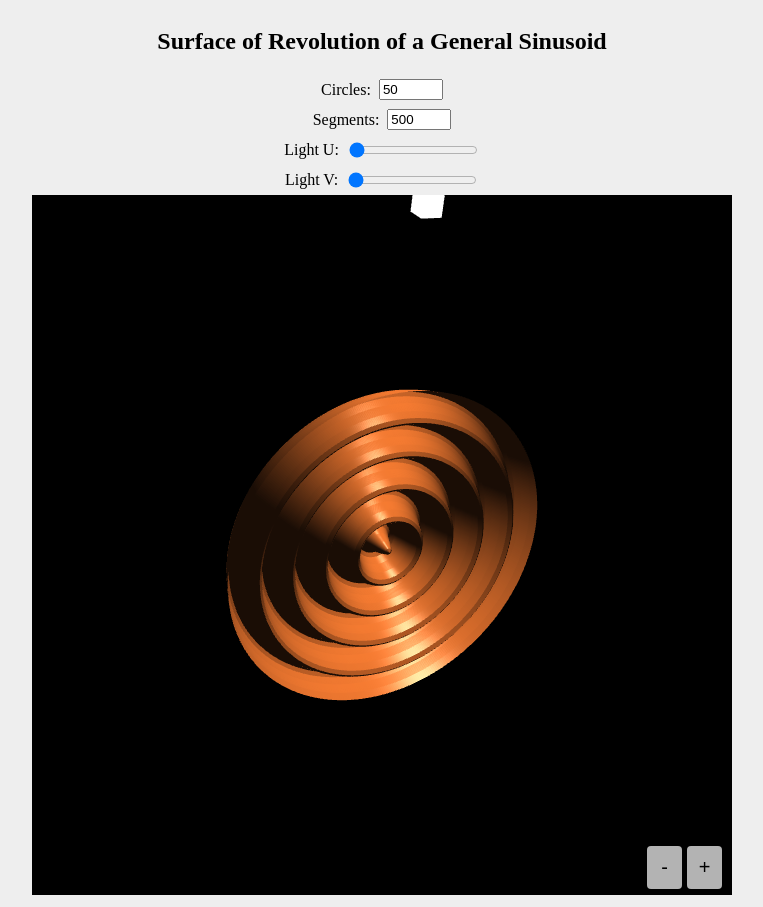
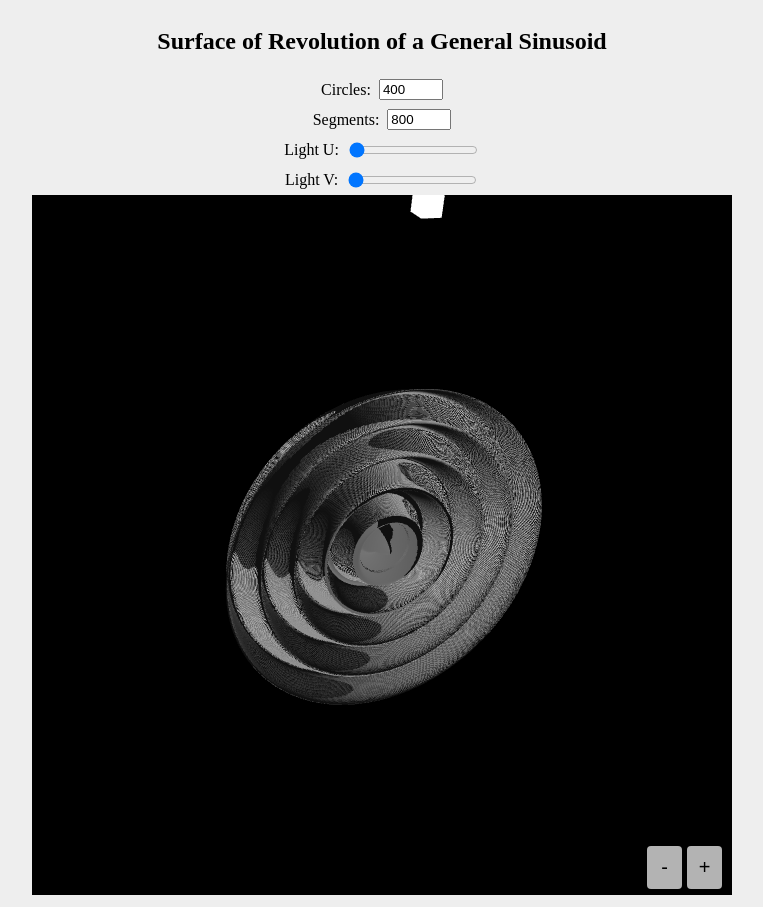
Before and after one commit to Gepuy/Visualization-of-graphical-and-geometric-information, a plain HTML site: page index.html in a window 1280 px wide. Shown: the whole page, without its empty margins (258-1021 px from the left). Drawn offline with Linux system fonts and the light colour scheme.

Commit message:
feat: texturing

```diff
--- /dev/null
+++ b/TextureHandler.mjs
@@ -0,0 +1,24 @@
+export default function LoadTexture(gl, url)
+{
+    var texture = gl.createTexture();
+
+    gl.bindTexture(gl.TEXTURE_2D, texture);
+    gl.texParameteri(gl.TEXTURE_2D, gl.TEXTURE_WRAP_S, gl.CLAMP_TO_EDGE);
+    gl.texParameteri(gl.TEXTURE_2D, gl.TEXTURE_WRAP_T, gl.CLAMP_TO_EDGE);
+    gl.texParameteri(gl.TEXTURE_2D, gl.TEXTURE_MIN_FILTER, gl.LINEAR);
+    gl.texParameteri(gl.TEXTURE_2D, gl.TEXTURE_MAG_FILTER, gl.LINEAR);
+
+    gl.texImage2D(gl.TEXTURE_2D, 0, gl.RGBA, 1, 1, 0, gl.RGBA, gl.UNSIGNED_BYTE, new Uint8Array([0, 0, 255, 255]));
+
+    var image = new Image();
+    image.crossOrigin = 'anonymous';
+    image.src = url;
+    image.addEventListener('load', () => {
+        // copy image to texture memory
+        gl.bindTexture(gl.TEXTURE_2D, texture);
+        gl.texImage2D(gl.TEXTURE_2D, 0, gl.RGBA, gl.RGBA,gl.UNSIGNED_BYTE, image);
+        document.dispatchEvent(new Event('draw'));
+    });
+
+    return texture;
+}
--- a/index.html
+++ b/index.html
@@ -42,13 +42,13 @@
     <h2>Surface of Revolution of a General Sinusoid</h2>
     <div class="inputContainer">
         <p>Circles: </p>
-        <input type="number" name="circleCount" id="circleCount" min="10" max="100" step="1" value="50"
+        <input type="number" name="circleCount" id="circleCount" min="10" max="100" step="1" value="400"
             onchange="update()">
     </div>
 
     <div class="inputContainer">
         <p>Segments: </p>
-        <input type="number" name="segmentsCount" id="segmentsCount" min="100" max="500" step="10" value="500"
+        <input type="number" name="segmentsCount" id="segmentsCount" min="100" max="500" step="10" value="800"
             onchange="update()">
     </div>
 
--- a/main.mjs
+++ b/main.mjs
@@ -58,7 +58,9 @@ function draw() {
     gl.uniformMatrix4fv(shProgram.iModelMatrix, false, modelMatrix);
     gl.uniformMatrix4fv(shProgram.iProjectionMatrix, false, projection);
     gl.uniform4fv(shProgram.iLightLocation, m4.transformVector(lightModel, [0.0, 0.0, 0.0, 1.0], []));
-    gl.uniform3fv(shProgram.iColor, [1.0, 0.5, 0.2]);
+    gl.uniform1i(shProgram.iDiffuseTexture, 0);
+    gl.uniform1i(shProgram.iNormalTexture, 1);
+    gl.uniform1i(shProgram.iSpecularTexture, 2);
 
     surface.Draw();
 
@@ -78,11 +80,16 @@ function initGL() {
     shLightProgram = new ShaderProgram('Light', progLight);
 
     shProgram.iAttribVertex = gl.getAttribLocation(prog, "in_vertex");
-    shProgram.iAttribNormal = gl.getAttribLocation(prog, "in_normal");
+    shProgram.iAttribUV = 1;
+    shProgram.iAttribTangent = 2;
+    shProgram.iAttribBitangent = 3;
     shProgram.iModelMatrix = gl.getUniformLocation(prog, "model");
     shProgram.iProjectionMatrix = gl.getUniformLocation(prog, "projection");
     shProgram.iLightLocation = gl.getUniformLocation(prog, "light_location");
-    shProgram.iColor = gl.getUniformLocation(prog, "color");
+
+    shProgram.iDiffuseTexture = gl.getUniformLocation(prog, "diffuse_texture");
+    shProgram.iNormalTexture = gl.getUniformLocation(prog, "normal_texture");
+    shProgram.iSpecularTexture = gl.getUniformLocation(prog, "specular_texture");
 
     shLightProgram.iAttribVertex = gl.getAttribLocation(progLight, "in_vertex");
     shLightProgram.iProjectionMatrix = gl.getUniformLocation(progLight, "projection");;
@@ -151,6 +158,7 @@ document.getElementById('lightV').addEventListener('input', (event) => {
 
 document.getElementById('circleCount').addEventListener('change', update);
 document.getElementById('segmentsCount').addEventListener('change', update);
+document.addEventListener('draw', draw)
 
 /* Initialize the app */
 function init() {
--- a/model.mjs
+++ b/model.mjs
@@ -1,22 +1,43 @@
+import LoadTexture from "./TextureHandler.mjs"
+
+
 export default function Model(gl, shProgram) {
     this.gl = gl;
     this.iVertexBuffer = gl.createBuffer();
     this.count = 0;
     this.type = gl.TRIANGLES;
+    this.idTextureDiffuse = 0;
+    this.idTextureNormal = 0;
+    this.idTextureSpecular = 0;
 
     this.BufferData = function(vertices) {
         gl.bindBuffer(gl.ARRAY_BUFFER, this.iVertexBuffer);
         gl.bufferData(gl.ARRAY_BUFFER, new Float32Array(vertices), gl.STREAM_DRAW);
-        this.count = vertices.length / 6;
+        this.count = vertices.length / 11;
     }
 
     this.Draw = function() {
         gl.bindBuffer(gl.ARRAY_BUFFER, this.iVertexBuffer);
-        gl.vertexAttribPointer(shProgram.iAttribVertex, 3, gl.FLOAT, false, 24, 0);
+        gl.vertexAttribPointer(shProgram.iAttribVertex, 3, gl.FLOAT, false, 44, 0);
         gl.enableVertexAttribArray(shProgram.iAttribVertex);
 
-        gl.vertexAttribPointer(shProgram.iAttribNormal, 3, gl.FLOAT, false, 24, 12);
-        gl.enableVertexAttribArray(shProgram.iAttribNormal);
+        gl.vertexAttribPointer(shProgram.iAttribUV, 2, gl.FLOAT, false, 44, 12);
+        gl.enableVertexAttribArray(shProgram.iAttribUV);
+
+        gl.vertexAttribPointer(shProgram.iAttribTangent, 3, gl.FLOAT, false, 44, 20);
+        gl.enableVertexAttribArray(shProgram.iAttribTangent);
+
+        gl.vertexAttribPointer(shProgram.iAttribBitangent, 3, gl.FLOAT, false, 44, 32);
+        gl.enableVertexAttribArray(shProgram.iAttribBitangent);
+
+        gl.activeTexture(gl.TEXTURE0);
+        gl.bindTexture(gl.TEXTURE_2D, this.idTextureDiffuse);
+
+        gl.activeTexture(gl.TEXTURE1);
+        gl.bindTexture(gl.TEXTURE_2D, this.idTextureNormal);
+
+        gl.activeTexture(gl.TEXTURE2);
+        gl.bindTexture(gl.TEXTURE_2D, this.idTextureSpecular);
 
         gl.drawArrays(this.type, 0, this.count);
     }
@@ -25,7 +46,7 @@ export default function Model(gl, shProgram) {
         const x = r * Math.cos(b),
               y = r * Math.sin(b),
               z = a * Math.cos(n * Math.PI * r / R);
-        return [x, y, z];
+        return [x, y, z, r, b / (2 * Math.PI)];
     }
 
     this.GenerateLinePoints = function(radiusStep, radius, pointConstructor) {
@@ -38,12 +59,13 @@ export default function Model(gl, shProgram) {
         return vertexList;
     }
 
-    this.CalculateNormal = function(a, b, c) {
-        let vectorA = m4.normalize(m4.subtractVectors(b, a, []), []);
-        let vectorB = m4.normalize(m4.subtractVectors(c, a, []), []);
-        let normal = m4.cross(vectorA, vectorB, []);
-
-        return normal;
+    this.CalculateTangentAndBitangent = function(v0, v1, v2) {
+        let edge1 = m4.subtractVectors(v1, v0, []);
+        let edge2 = m4.subtractVectors(v2, v0, []);
+        let normal = m4.normalize(m4.cross(edge1, edge2, []), [0.0, 1.0, 0.0]);
+        let tangent = m4.normalize(m4.subtractVectors(edge1, m4.scaleVector(normal, m4.dot(normal, edge1), []), []))
+        let bitangent = m4.normalize(m4.cross(normal, tangent, []), []);
+        return [...tangent, ...bitangent]
     }
 
     this.CreateSurfaceData = function() {
@@ -59,8 +81,8 @@ export default function Model(gl, shProgram) {
             let secondLine = this.GenerateLinePoints(radiusStep, radius, (r) => { return this.CreateVertex(a, n, R, r, beta - segmentStep); });
 
             for(let index = 1; index < firstLine.length; ++index) {
-                let firstNormal = this.CalculateNormal(firstLine[index - 1], secondLine[index], firstLine[index]);
-                let secondNormal = this.CalculateNormal(firstLine[index - 1], secondLine[index], secondLine[index - 1]);
+                let firstNormal = this.CalculateTangentAndBitangent(firstLine[index - 1], secondLine[index], firstLine[index]);
+                let secondNormal = this.CalculateTangentAndBitangent(firstLine[index - 1], secondLine[index], secondLine[index - 1]);
 
                 vertexList.push(...firstLine[index - 1], ...firstNormal);
                 vertexList.push(...secondLine[index], ...firstNormal);
@@ -72,6 +94,10 @@ export default function Model(gl, shProgram) {
             }
         }
 
-        this.BufferData(vertexList)
+        this.BufferData(vertexList);
+
+        this.idTextureDiffuse = LoadTexture(gl, "./textures/diffuse.jpg");
+        this.idTextureNormal = LoadTexture(gl, "./textures/normal.jpg");
+        this.idTextureSpecular = LoadTexture(gl, "./textures/specular.jpg");
     }
 }
--- a/shader.glsl
+++ b/shader.glsl
@@ -3,18 +3,33 @@ const vertexShaderSource = `#version 300 es
 precision mediump float;
 
 layout(location = 0) in vec3 in_vertex;
-layout(location = 1) in vec3 in_normal;
+layout(location = 1) in vec2 in_uv;
+layout(location = 2) in vec3 in_tangent;
+layout(location = 3) in vec3 in_bitangent;
 
 flat out vec3 fragment_color;
 
 uniform mat4 projection;
 uniform mat4 model;
 
-uniform vec3 color;
 uniform vec4 light_location;
 
+uniform sampler2D diffuse_texture;
+uniform sampler2D normal_texture;
+uniform sampler2D specular_texture;
+
+vec3 load_world_space_normal()
+{
+   vec3 tangent_space_normal = (texture(normal_texture, in_uv).rgb * vec3(2.0)) - vec3(1.0);
+   vec3 normal = normalize(cross(in_tangent, in_bitangent));
+   mat3 TBN = mat3(in_tangent, in_bitangent, normal);
+   normal = normalize(TBN * tangent_space_normal);
+   return normalize(mat3(transpose(inverse(model))) * normal);
+}
+
 void main() {
-   vec3 normal = normalize(mat3(transpose(inverse(model))) * in_normal);
+   vec3 color = texture(diffuse_texture, in_uv).rgb;
+   vec3 normal = load_world_space_normal();
    vec4 vertex = model * vec4(in_vertex, 1.0);
    vertex /= vertex.w;
 
@@ -26,16 +41,14 @@ void main() {
 
    vec3 light_direction = normalize(vertex.xyz - (light_location.xyz / light_location.w));
 
-   float lighting = max(dot(normal, -light_direction), 0.0);
-
-   vec3 ambient = color * 0.1;
-   vec3 diffuse = color * 0.9 * lighting;
+   vec3 ambient = vec3(0.1);
+   vec3 diffuse = vec3(max(dot(normal, -light_direction), 0.0));
 
    vec3 reflect_dir = reflect(light_direction, normal);
-   float spec = pow(max(dot(view_dir, reflect_dir), 0.0), 32.0);
-   vec3 specular = vec3(0.5) * spec;
+   float specular_intensity = pow(texture(specular_texture, in_uv).r, 8.0) * 2.0;
+   vec3 specular = vec3(specular_intensity) * pow(max(dot(view_dir, reflect_dir), 0.0), 2.0);
 
-   fragment_color = ambient + diffuse + specular;
+   fragment_color = (ambient + diffuse + specular) * color;
    gl_Position = projection * vertex;
 }`;
 
```
Also changed, not shown: 3 other files.
